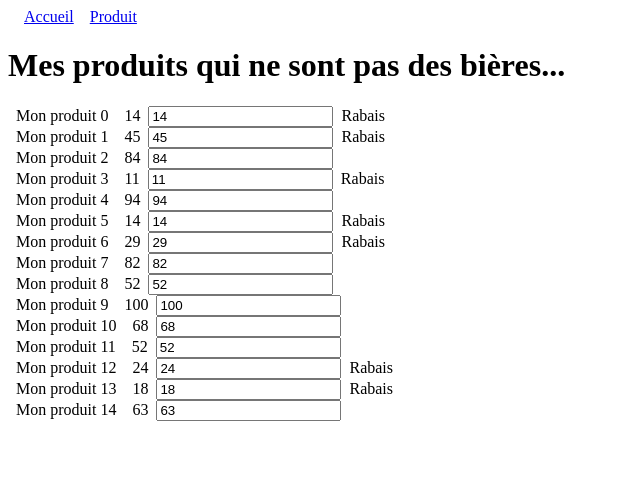
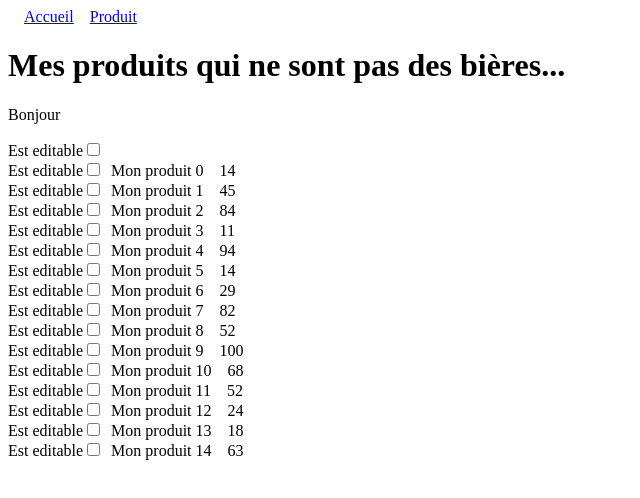
Before and after one commit to aptruchon/demo-angular, an Angular app: page /produit in a window 1280 px wide. Shown: the top 498 px of the page, without its empty margins (0-640 px from the left). Built offline with nearby package versions, Linux system fonts and the light colour scheme.

Commit message:
Affichage conditionnelle d'inputs à l'aide d'un checkbox. Pour tous les produits ET par produit

```diff
--- a/src/app/liste-produit/liste-produit.component.html
+++ b/src/app/liste-produit/liste-produit.component.html
@@ -1,13 +1,18 @@
 <h1>Mes produits qui ne sont pas des bières...</h1>
 
 <p>{{salutation}}</p>
+Est editable<input type="checkbox" [(ngModel)]="estEditable">
 
 <!-- Exemple boucle, boucle sur soit même -->
 <article *ngFor="let unProduit of produit">
-    <span>{{unProduit.nom}}</span>
-    <span>{{unProduit.prix}}</span>
-    <!-- Two way binding -->
-    <input [(ngModel)] = unProduit.prix>
-    <!-- Exemple conditionnelle -->
-    <span *ngIf="unProduit.prix < 50">Rabais</span>
+    Est editable<input type="checkbox" [(ngModel)]="unProduit.editable">
+    <ng-container *ngIf="estEditable || unProduit.editable">
+        Nom :<input [(ngModel)] = unProduit.nom>
+        Prix :<input [(ngModel)] = unProduit.prix>
+    </ng-container>
+
+    <ng-container *ngIf="!estEditable && !unProduit.editable">
+        <span>{{unProduit.nom}}</span>
+        <span>{{unProduit.prix}}</span>
+    </ng-container>
 </article>
--- a/src/app/liste-produit/liste-produit.component.ts
+++ b/src/app/liste-produit/liste-produit.component.ts
@@ -7,9 +7,9 @@
   styleUrls: ['./liste-produit.component.scss']
 })
 export class ListeProduitComponent {
-  salutation: String;
-
-  produit: Produit[];
+  salutation: String = "";
+  estEditable: Boolean = false;
+  produit: Produit[] = [];
   // produit: Object[];
 
   constructor(){}
@@ -23,7 +23,8 @@
       return <Produit>{
               id: index + 1,
               nom: "Mon produit " + index,
-              prix: Math.ceil(Math.random() * 100)
+              prix: Math.ceil(Math.random() * 100),
+              editable: false,
             };
     })
     console.log(this.produit);
--- a/src/app/produit.ts
+++ b/src/app/produit.ts
@@ -3,4 +3,5 @@
     id:Number;
     prix:Number;
     description?:String;
+    editable:Boolean;
 }
```
